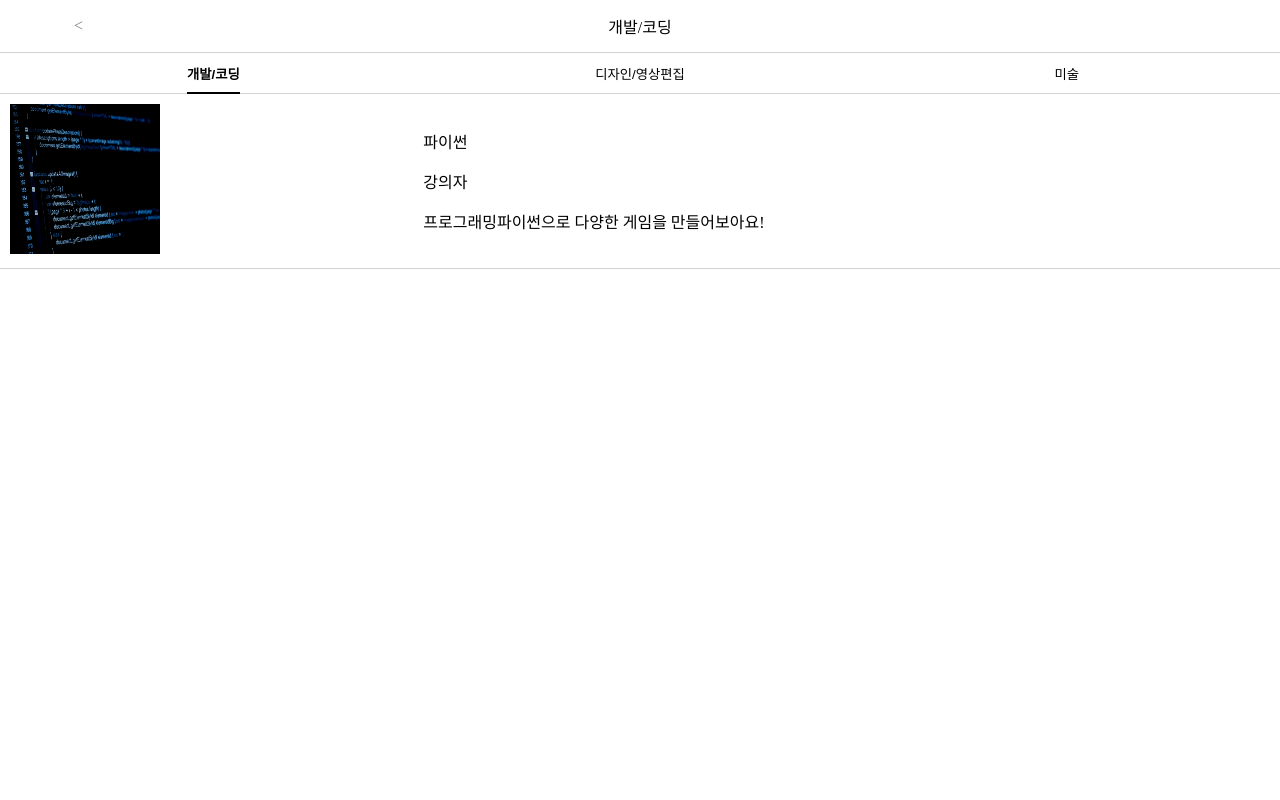
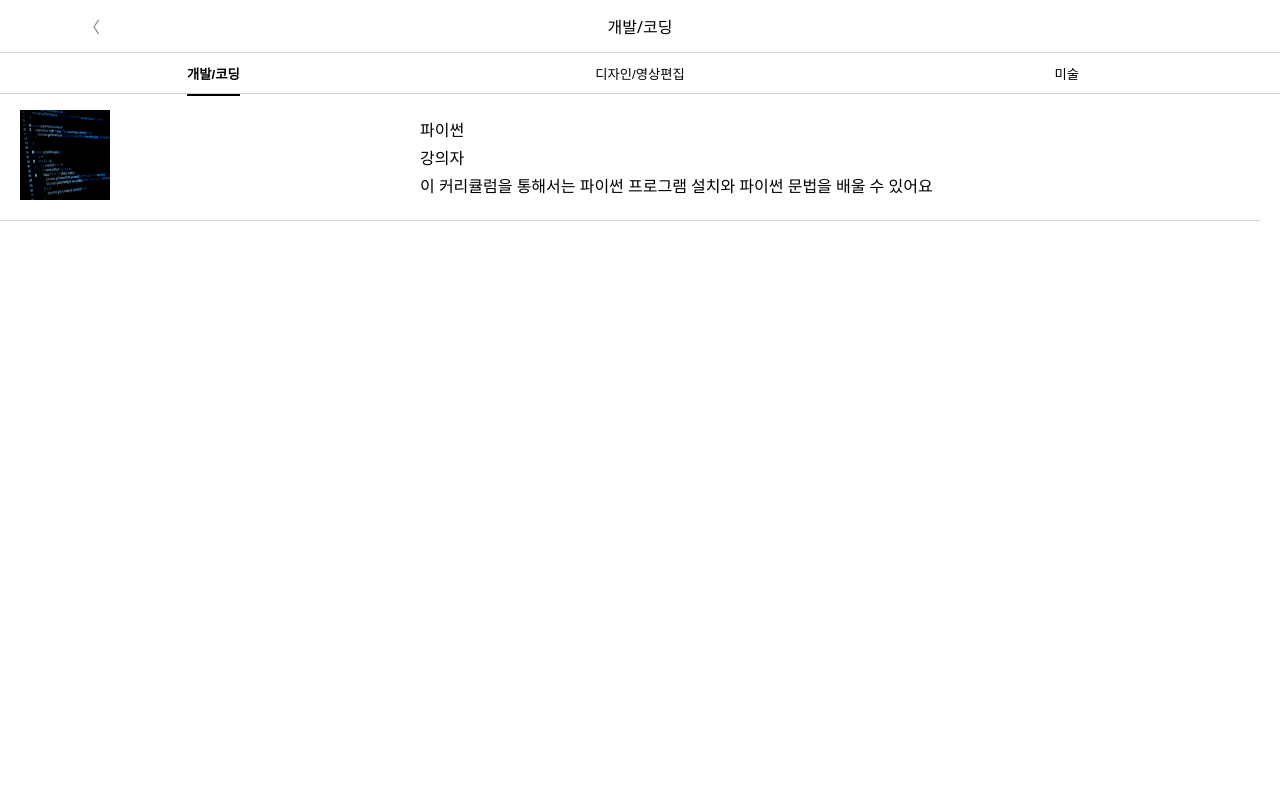
Before and after one commit to the-destiny/first_MVP, a Django app: template lectures/templates/listup_detail.html in a window 1280 px wide. Run offline with Django 3.2, Linux system fonts and the light colour scheme; the template is opened without the code that fills it, so the values that code supplies are empty; style sheets or scripts are compiled from the project's sources; some libraries are stand-ins or nearby versions.

Commit message:
[#43]Edit css, reduce nesting

```diff
--- a/lectures/static/style/listup_detail.scss
+++ b/lectures/static/style/listup_detail.scss
@@ -5,17 +5,9 @@
   }
 }
 
-@mixin FLEX_CENTER {
-  display: flex;
-  align-items: center;
-  justify-content: center;
-}
-
 @mixin FLEX_COLUMN {
   display: inline-flex;
   flex-direction: column;
-  flex-basis: 100%;
-  flex: 1;
   align-items: left;
   justify-content: center;
 }
@@ -24,21 +16,25 @@ body, html {
   width: 100%;
   height: 100%;
   margin: 0;
+  font-family: 'Noto Sans', sans-serif;
+  background-color: #FFFFFF;
 }
 
 a {
   text-decoration: none;
-  color: black;
+  color: #000000;
 }
 
 .header__container {
-  @include FLEX_CENTER;
-  @include smartphone_font(20px, bolder);
+  @include smartphone_font(18px, bold);
+  display: flex;
+  align-items: center;
+  justify-content: center;
   height: 6.5%;
 
-  .icon_back {
+  .icon-back {
     position: absolute;
-    left: 10px;
+    left: 20px;
     padding: 3% 5%;
     color: gray;
   }
@@ -49,17 +45,15 @@ a {
 
   .tab_btn__container {
     display: flex;
-    align-items: stretch;
     justify-content: center;
     border-bottom: 1px solid lightgray;
     border-top: 1px solid lightgray;
 
     .tab_btn {
-      @include smartphone_font(15px, normal);
+      @include smartphone_font(14px, normal);
       margin: 0;
       padding: 0;
-      flex-grow: 1;
-      flex-shrink: 1;
+      flex: 1;
       background: none;
       border: 0;
       outline: 0;
@@ -69,16 +63,16 @@ a {
       transition: 0.3s all;
 
       &:hover {
-        color:black;
+        color:#000000;
       }
     }
 
     .tab_on {
       .tab_btn_title{
-        padding-bottom: 10px;
-        border-bottom: 2px solid black;
-        font-weight: 700;
-        color: black;
+        padding-bottom: 12px;
+        border-bottom: 2px solid #000000;
+        font-weight: bold;
+        color: #000000;
       }
     }
   }
@@ -86,40 +80,45 @@ a {
 
 .content__container {
   display: flex;
+  padding-right: 20px;
+}
 
-  &_row {
+.content__container_row {
   display: flex;
   flex-direction: row;
-    flex-wrap: wrap;
   width: 100%;
   border-bottom: 1px solid lightgrey;
 }
 
-  &_thumbnail-column {
+.content__container_thumbnail-column {
   @include FLEX_COLUMN;
   column-width: 40%;
   flex: 1;
 
-    .thumbnail__wrapper_img {
-      height: 150px;
-      width: 150px;
-      padding: 10px;
+  .thumbnail {
+    height: 90px;
+    width: 90px;
+    padding: 16px 15px 15px 20px;
   }
 }
 
-  &_description-column {
+.content__container_desc-column {
   @include FLEX_COLUMN;
+  column-width: 60%;
   flex: 2;
-    padding-right: 10px;
-    column-width: 60%;
 
-    .description__container {
+  .desc__container {
     &_title {
-        @include smartphone_font(16px, bolder);
+      @include smartphone_font(14px, bold);
+      margin: 0 0 4px 0;
     }
     &_lectuerer {
-        @include smartphone_font(14px, normal)
+      @include smartphone_font(12px, normal);
+      margin: 0 0 4px 0;
+    }
+    &_detail {
+      @include smartphone_font(12px, normal);
+      margin: 0;
     }
   }
 }
-}
--- a/lectures/templates/listup_detail.html
+++ b/lectures/templates/listup_detail.html
@@ -3,38 +3,47 @@
 <!DOCTYPE html>
 <html lang="ko">
 <head>
+  <meta name="viewport" content="width=device-width, initial-scale=1">
+  <meta charset="UTF-8">
+  <title>Fondue 1st MVP</title>
+  <link href="{% sass_src '../static/style/listup_detail.scss' %}" rel="stylesheet" type="text/css">
   <script type="text/javascript" src="http://ajax.googleapis.com/ajax/libs/jquery/1.7.1/jquery.min.js"></script>
-  <link href="{% sass_src '../static/style/listup_detail.scss' %}" rel="stylesheet" type="text/css">
   <script src="https://kit.fontawesome.com/b000af9e2e.js" crossorigin="anonymous"></script>
-  <meta name="viewport" content="width=device-width, initial-scale=1">
-  <title>Fondue 1st MVP</title>
 </head>
 <body>
   <div class="header__container">
-    <a href="" class="icon_back">&lt;</a>
+    <a href="" class="icon-back">&#12296;</a>
     <div class="categ title_on">개발/코딩</div>
     <div class="categ">디자인/영상편집</div>
     <div class="categ">미술</div>
   </div>
+
   <div class="container">
     <div class="tab_btn__container">
-      <button class="tab_btn coding tab_on" type="button"><span class="tab_btn_title">개발/코딩</span></button>
-      <button class="tab_btn design" type="button"><span class="tab_btn_title">디자인/영상편집</span></button>
-      <button class="tab_btn art" type="button"><span class="tab_btn_title">미술</span></button>
+      <button class="tab_btn coding tab_on" type="button">
+        <span class="tab_btn_title">개발/코딩</span>
+      </button>
+      <button class="tab_btn design" type="button">
+        <span class="tab_btn_title">디자인/영상편집</span>
+      </button>
+      <button class="tab_btn art" type="button">
+        <span class="tab_btn_title">미술</span>
+      </button>
     </div>
+
     <a href="">
     <div class="content__container coding content_on">
       <div class="content__container_row">
         <div class="content__container_thumbnail-column">
           <div class="thumbnail__wrapper">
-            <img class="thumbnail__wrapper_img" src="{% static 'img/coding.jpg' %}">
+            <img class="thumbnail" src="{% static 'img/coding.jpg' %}">
           </div>
         </div>
-        <div class="content__container_description-column">
-          <div class="description__container">
-            <p class="description__container_title">파이썬</p>
-            <p class="description__container_lectuerer">강의자</p>
-            <p class="description__container_detail">프로그래밍파이썬으로 다양한 게임을 만들어보아요!</p>
+        <div class="content__container_desc-column">
+          <div class="desc__container">
+            <p class="desc__container_title">파이썬</p>
+            <p class="desc__container_lectuerer">강의자</p>
+            <p class="desc__container_detail">이 커리큘럼을 통해서는 파이썬 프로그램 설치와 파이썬 문법을 배울 수 있어요</p>
           </div>
         </div>
       </div>
@@ -45,14 +54,14 @@
       <div class="content__container_row">
         <div class="content__container_thumbnail-column">
           <div class="thumbnail__wrapper">
-              <img class="thumbnail__wrapper_img" src="{% static 'img/coding.jpg' %}">
+            <img class="thumbnail" src="{% static 'img/coding.jpg' %}">
           </div>
         </div>
-          <div class="content__container_description-column">
-            <div class="description__container">
-              <p class="description__container_title">일러스트레이터</p>
-              <p class="description__container_lectuerer">강의자</p>
-              <p class="description__container_detail">이미지를 수정해요</p>
+        <div class="content__container_desc-column">
+          <div class="desc__container">
+            <p class="desc__container_title">일러스트레이터</p>
+            <p class="desc__container_lectuerer">강의자</p>
+            <p class="desc__container_detail">이미지를 수정해요</p>
           </div>
         </div>
       </div>
@@ -63,21 +72,21 @@
       <div class="content__container_row">
         <div class="content__container_thumbnail-column">
           <div class="thumbnail__wrapper">
-              <img class="thumbnail__wrapper_img" src="{% static 'img/coding.jpg' %}">
+            <img class="thumbnail" src="{% static 'img/coding.jpg' %}">
           </div>
         </div>
-          <div class="content__container_description-column">
-            <div class="description__container">
-              <p class="description__container_title">연필</p>
-              <p class="description__container_lectuerer">강의자</p>
-              <p class="description__container_detail">연필로그림그리자</p>
+        <div class="content__container_desc-column">
+          <div class="desc__container">
+            <p class="desc__container_title">연필</p>
+            <p class="desc__container_lectuerer">강의자</p>
+            <p class="desc__container_detail">연필로그림그리자</p>
           </div>
         </div>
       </div>
     </div>
     </a>
   </div>
-  <script type="text/javascript" src="./images/jquery-1.7.1.min.js"></script>
+
   <script>
     $('.categ').hide();
     $('.content__container').hide();
--- a/lectures/urls.py
+++ b/lectures/urls.py
@@ -4,7 +4,7 @@ from . import views
 urlpatterns = [
     path('<slug:lecture_slug>/detail/', views.detail, name='detail'),
     path('listup/', views.listup, name='listup'),
-    path('listup_categ/', views.listup_detail, name='listup_detail'),
+    path('listup_detail/', views.listup_detail, name='listup_detail'),
     path('detail/<slug:lecture_slug>/<int:lecture_id>/', views.playlist_first, name='playlist_first'),
     path('detail/<slug:lecture_slug>/<int:lecture_id>/clicked/', views.playlist_clicked, name='playlist_clicked'),
 ]
```
Lines whose indentation alone changed are shown as unchanged.
